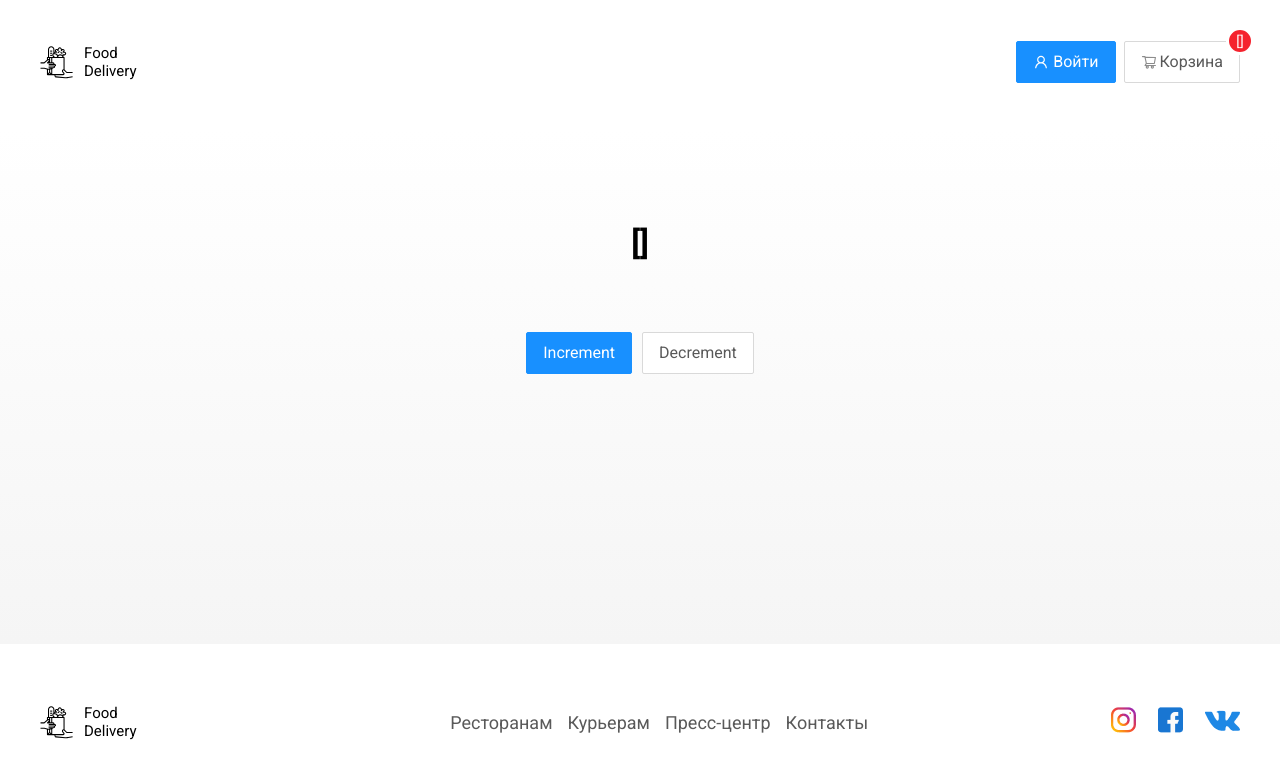
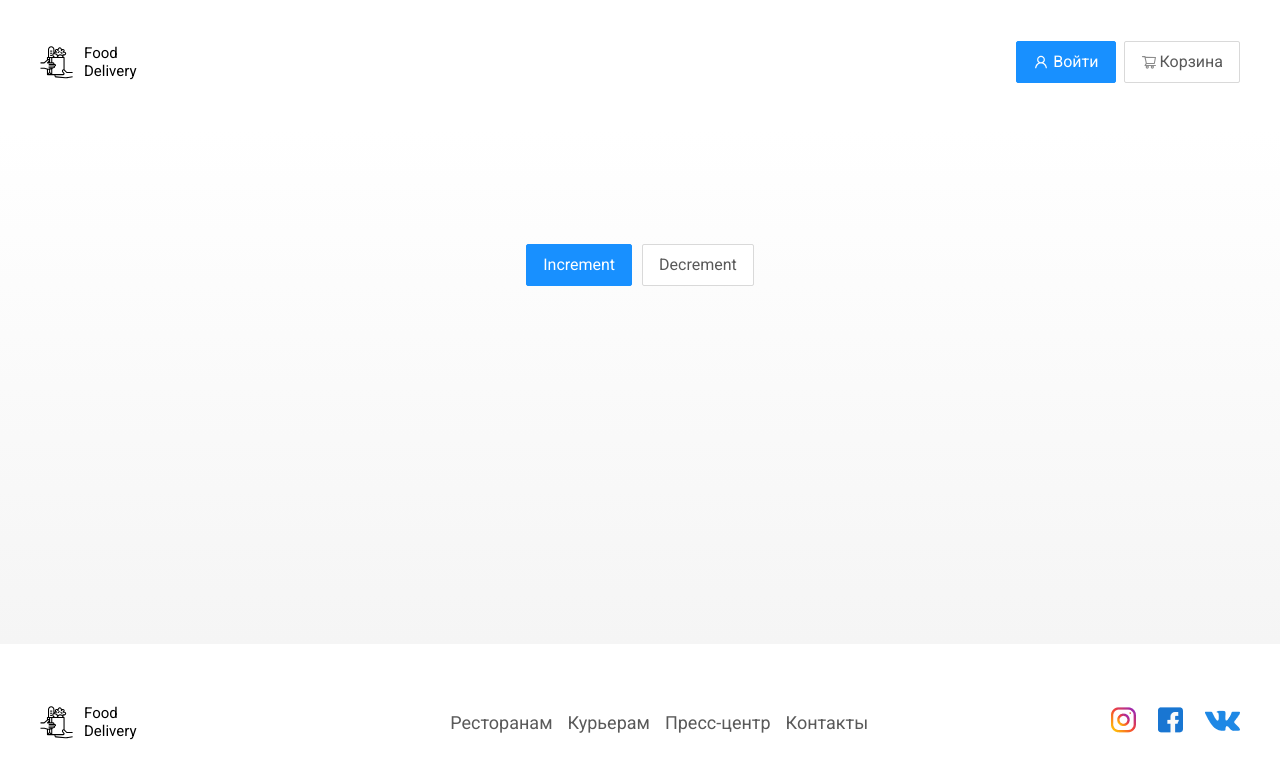
Before and after one commit to varlog762/delivery-vue, a Vue app: page /test in a window 1280 px wide. Shown: the top 778 px of the page. Built offline with nearby package versions, Linux system fonts and the light colour scheme.

Commit message:
feat: modify useCartStore

```diff
--- a/src/components/HeaderComponent.vue
+++ b/src/components/HeaderComponent.vue
@@ -27,7 +27,7 @@ const openModal = () => emit('openModal');
           <button type="button" class="btn outline-btn cart-btn" @click="openModal()">
             <img src="../assets/icons/cart.svg" alt="cart logo" class="user-icon icon">
             Корзина
-            <div class="cart-count" v-if="cartStore.productsInCart">{{ cartStore.productsInCart }}</div>
+            <div class="cart-count" v-if="cartStore.cartItemsCount">{{ cartStore.cartItemsCount }}</div>
           </button>
         </div>
       </div>
--- a/src/components/ProductCardComponent.vue
+++ b/src/components/ProductCardComponent.vue
@@ -1,5 +1,9 @@
 <script setup>
+import { useCartStore } from '@/stores/cartStore';
+
 const props = defineProps({ productDataProps: Object });
+
+const cartStore = useCartStore();
 </script>
 
 <template>
@@ -11,7 +15,7 @@ const props = defineProps({ productDataProps: Object });
       <h3 class="card-name product-card-title">{{ productDataProps.title }}</h3>
       <p class="product-card-description">{{ productDataProps.description }}</p>
       <div class="card-info-box">
-        <button type="button" class="btn primary-btn">
+        <button type="button" class="btn primary-btn" @click="cartStore.addToCart(productDataProps)">
           В корзину
           <svg width="15" height="13" viewBox="0 0 15 13" fill="none" xmlns="http://www.w3.org/2000/svg">
             <path
--- a/src/stores/cartStore.js
+++ b/src/stores/cartStore.js
@@ -2,16 +2,17 @@ import { defineStore } from 'pinia';
 
 export const useCartStore = defineStore('cart', {
   state: () => ({
-    productsInCart: [],
+    cartItems: [],
   }),
+  getters: {
+    cartItemsCount: state => state.cartItems.length,
+  },
   actions: {
     addToCart(product) {
-      this.productsInCart.push(product);
+      this.cartItems.push(product);
     },
     removeFromCart(product) {
-      this.productsInCart = this.productsInCart.filter(
-        item => item.id !== product.id
-      );
+      this.cartItems = this.cartItems.filter(item => item.id !== product.id);
     },
   },
 });
```
